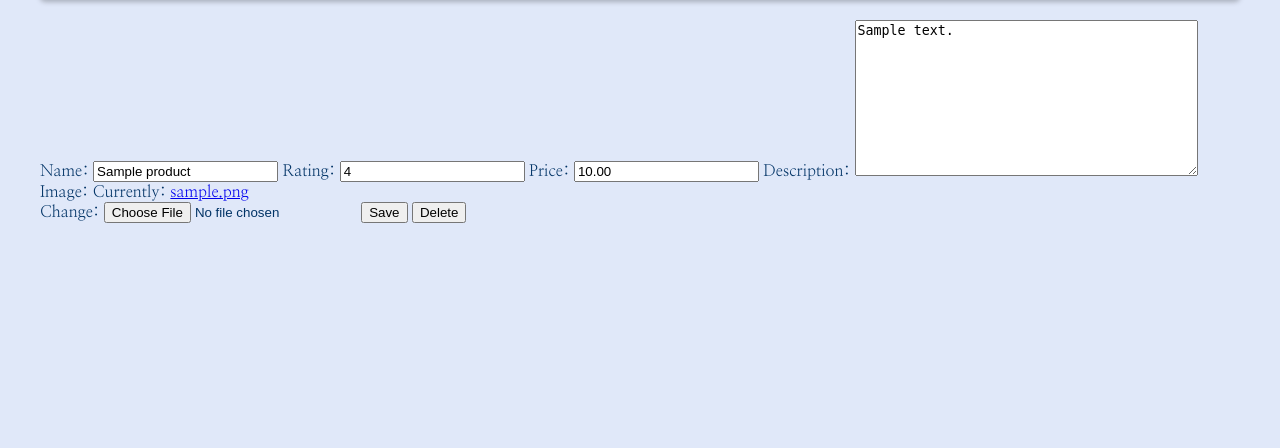
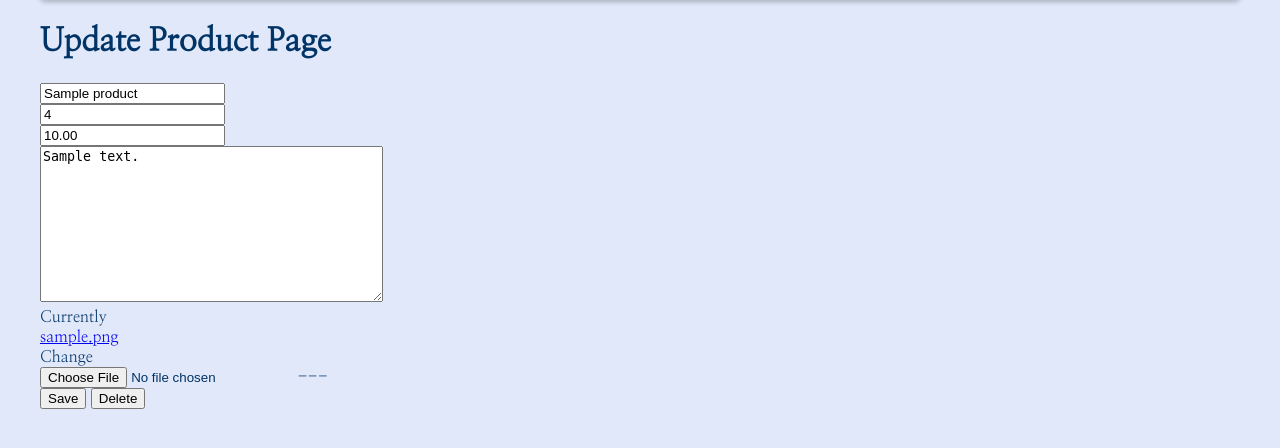
Before and after one commit to kjcioffi/django-ecommerce, a Django app: page /user-admin/store/products/modify/1 in a window 1280 px wide. Shown: the part 83-531 px from the top of the page. Run offline with Django 4.2, Linux system fonts and the light colour scheme; a user stored in the database is signed in; tables that the repository leaves empty hold one stand-in row (values such as "Sample post"); some libraries are stand-ins or nearby versions.

Commit message:
Add HTML semantics to product_admin_modify.html for crispy form support.

```diff
--- a/store/templates/store/user-admin/product/product_admin_modify.html
+++ b/store/templates/store/user-admin/product/product_admin_modify.html
@@ -1,10 +1,15 @@
 {% extends 'store/base.html' %}
+{% load crispy_forms_tags %}
+{% load static %}
+
+{% block stylesheet %}
+    <link rel="stylesheet" href="{% static 'store/user-admin/product/product_admin.css' %}">
+{% endblock %}
 
 {% block content %}
-    <form method="POST" enctype="multipart/form-data">
+    <form id="product-form" method="POST" enctype="multipart/form-data">
+        <h1>Update Product Page</h1>
         {% csrf_token %}
-        {{ form }}
-        <button name="update" type="submit">Save</button>
-        <button name="delete" type="submit" onclick="return confirm('Are you sure you wish to delete this item?')">Delete</button>
+        {% crispy form %}
     </form>
 {% endblock %}
```
